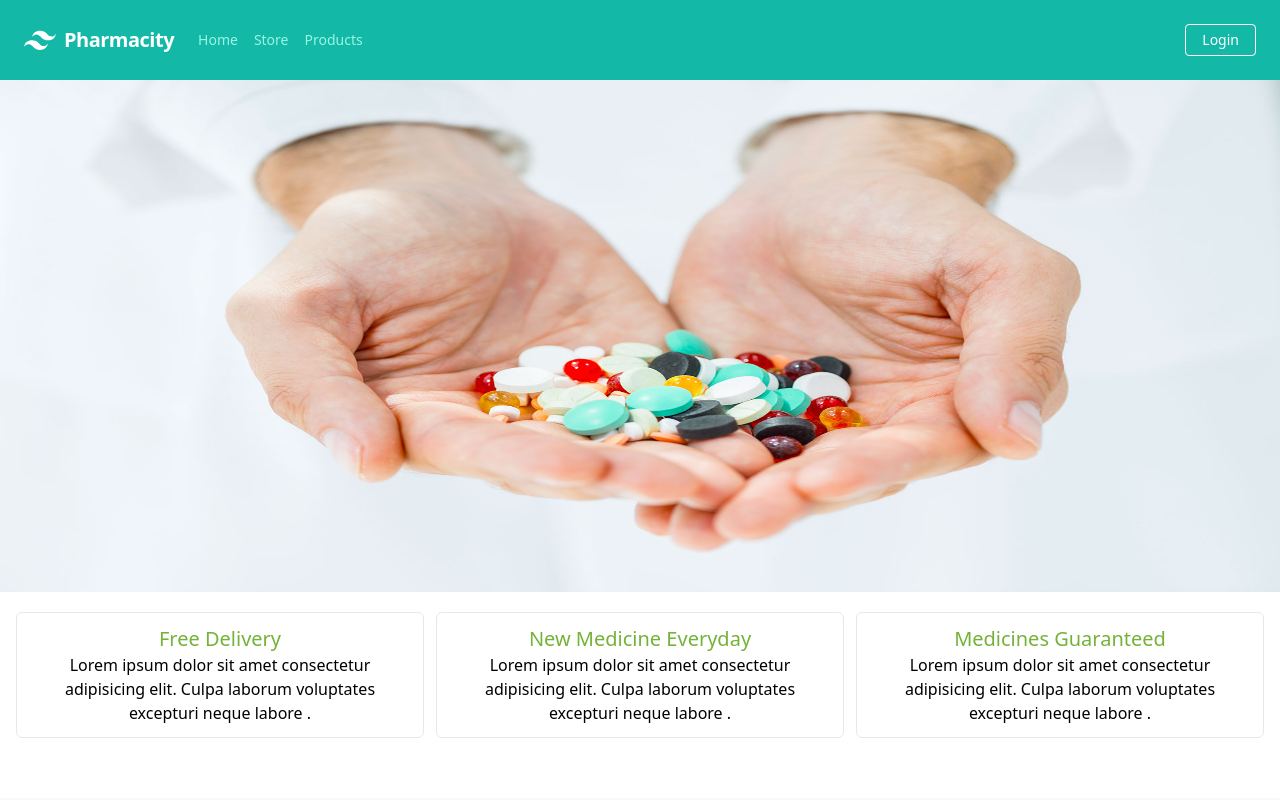
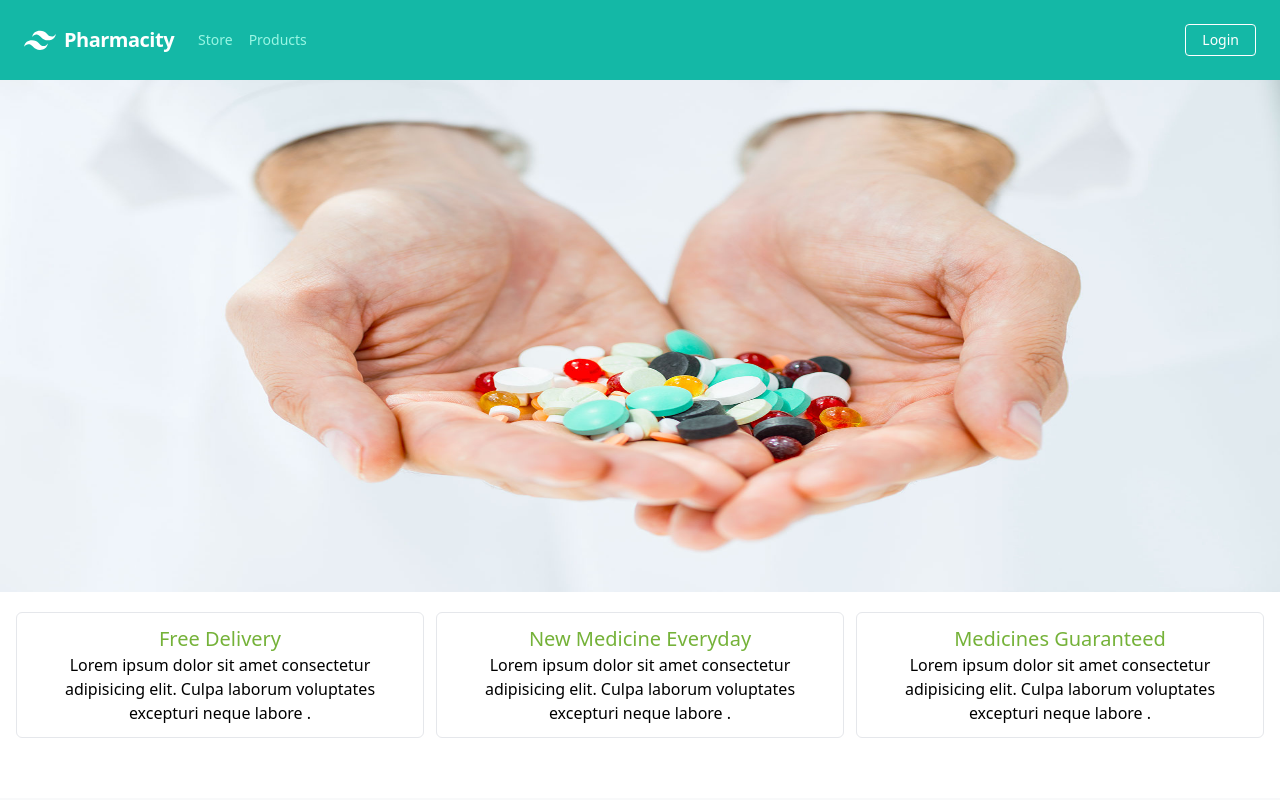
Before and after one commit to pharmacity-xyz/ui-nextjs, a Next.js app: page / in a window 1280 px wide. Shown: the top 800 px of the page. Built offline with nearby package versions, Linux system fonts and the light colour scheme.

Commit message:
Update Header

```diff
--- a/components/Footer/index.tsx
+++ b/components/Footer/index.tsx
@@ -39,12 +39,6 @@ export const Footer = () => {
                   Contact
                 </Link>
               </li>
-              {/* <li>
-                <a
-                  href="https://tailwindcss.com/"
-                  className="hover:underline"
-                ></a>
-              </li> */}
             </ul>
           </div>
           <div>
--- a/components/Header/index.tsx
+++ b/components/Header/index.tsx
@@ -14,7 +14,11 @@ export const Header = () => {
         >
           <path d="M13.5 22.1c1.8-7.2 6.3-10.8 13.5-10.8 10.8 0 12.15 8.1 17.55 9.45 3.6.9 6.75-.45 9.45-4.05-1.8 7.2-6.3 10.8-13.5 10.8-10.8 0-12.15-8.1-17.55-9.45-3.6-.9-6.75.45-9.45 4.05zM0 38.3c1.8-7.2 6.3-10.8 13.5-10.8 10.8 0 12.15 8.1 17.55 9.45 3.6.9 6.75-.45 9.45-4.05-1.8 7.2-6.3 10.8-13.5 10.8-10.8 0-12.15-8.1-17.55-9.45-3.6-.9-6.75.45-9.45 4.05z" />
         </svg>
-        <span className="font-semibold text-xl tracking-tight">Pharmacity</span>
+        <Link href="/">
+          <span className="font-semibold text-xl tracking-tight cursor-pointer">
+            Pharmacity
+          </span>
+        </Link>
       </div>
       {/* <div className="block lg:hidden">
         <button className="flex items-center px-3 py-2 border rounded text-teal-200 border-teal-400 hover:text-white hover:border-white">
@@ -30,11 +34,6 @@ export const Header = () => {
       </div> */}
       <div className="w-full block flex-grow lg:flex lg:items-center lg:w-auto">
         <div className="text-sm lg:flex-grow">
-          <Link href="/">
-            <a className="block mt-4 lg:inline-block lg:mt-0 text-teal-200 hover:text-white mr-4">
-              Home
-            </a>
-          </Link>
           <Link href="/">
             <a className="block mt-4 lg:inline-block lg:mt-0 text-teal-200 hover:text-white mr-4">
               Store
```
